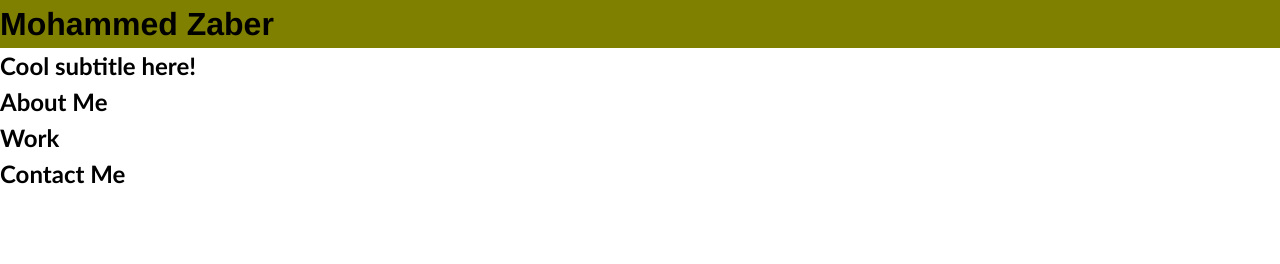
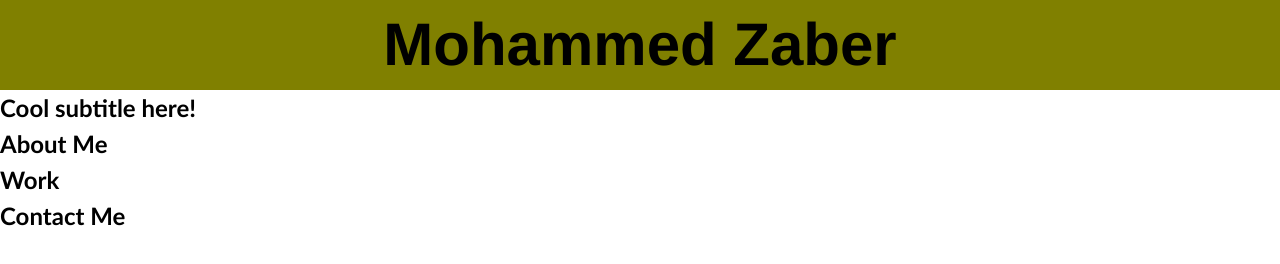
Before and after one commit to M0hammedZaber/mohammed-portfolio, a plain HTML site: page index.html in a window 1280 px wide. Drawn offline with Linux system fonts and the light colour scheme; files that its build step writes are made by us from their sources.

Commit message:
removed the header i mistakenly put in and started to make the header look nice and tody

```diff
--- a/css/style.css
+++ b/css/style.css
@@ -21,8 +21,11 @@ h6 {
 p {
   margin: 0;
 }
-
+/* Added some colour and changed the font for the header, moved the text in the centre and made it a little bigger
+  */
 header {
   background-color: olive;
   font-family: 'Franklin Gothic Medium', 'Arial Narrow', Arial, sans-serif;
+  text-align: center;
+  font-size: 30px;
 }
--- a/index.html
+++ b/index.html
@@ -5,16 +5,13 @@
   <meta charset="UTF-8">
   <meta name="viewport" content="width=device-width, initial-scale=1.0">
   <meta http-equiv="X-UA-Compatible" content="ie=edge">
-  <title>Lernantino // Web Developer</title>
-  <link rel="stylesheet" href="./assets/css/style.css" />
+  <title>The best portfolio</title>
+  <link rel="stylesheet" href="css/style.css">
 </head>
+<!-- Ammended the title and the link to the css as mistakenly didn't scroll up to see this was already included and i didn't have to create my own  -->
 
 <body>
   <!-- main logo / nav -->
-  <head>
-    <title>The best portfolio</title>
-    <link rel="stylesheet" type="text/css" href="css/style.css">
-  </head>
   <header>
     <h1>Mohammed Zaber</h1>
     <nav>
```
